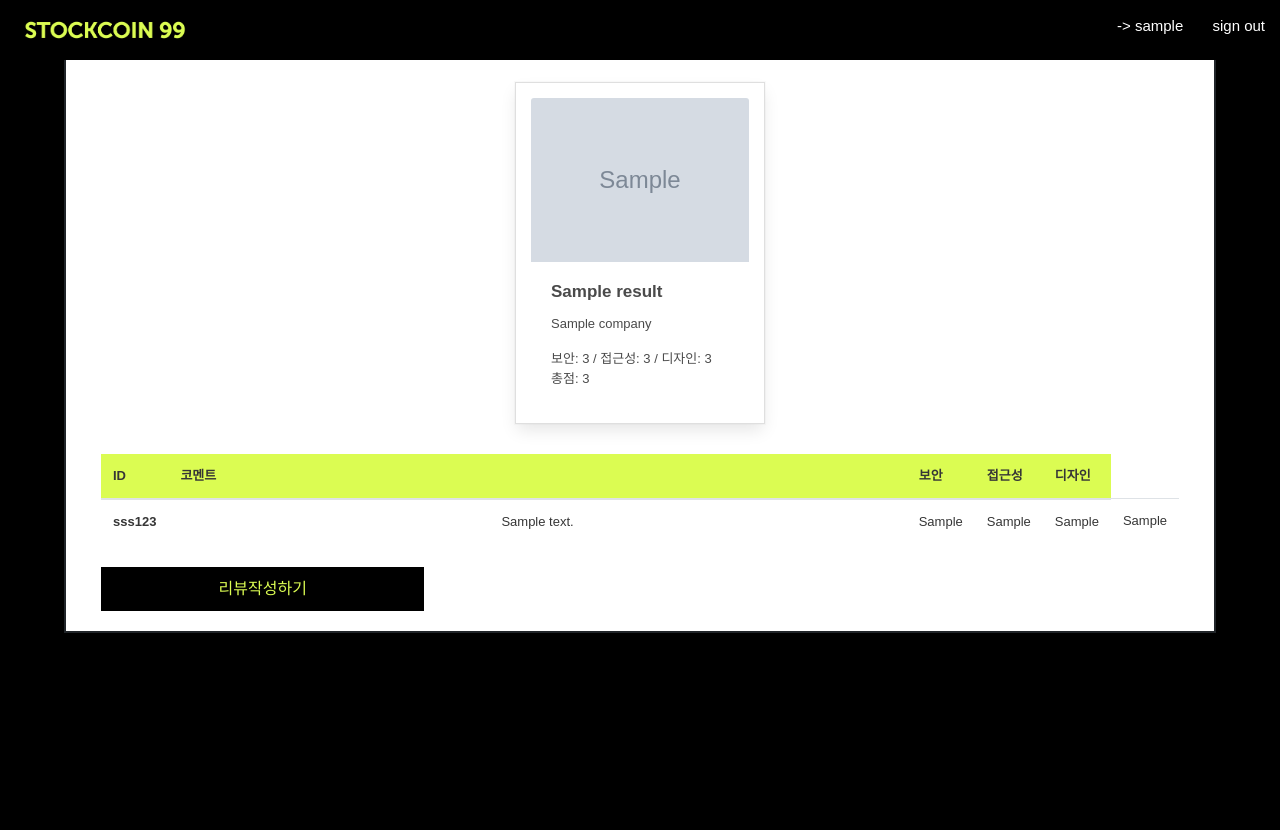
After one commit to soujinko/project01_team4, a Flask app: template templates/detail.html in a window 1280 px wide. The commit adds this page. Run offline with Flask 2, Linux system fonts and the light colour scheme; the template is opened without the code that fills it: most values are stand-ins (such as "Sample title", 1, 10 or a date in 2020); grey boxes marked "Sample" are stand-in pictures; some libraries are stand-ins or nearby versions.

Commit message:
no message

```diff
--- /dev/null
+++ b/templates/detail.html
@@ -0,0 +1,455 @@
+<!doctype html>
+<html lang="en">
+    <!-- Webpage Title -->
+    <title>STOCKCOIN</title>
+    <link rel="shortcut icon" href="{{ url_for('static', filename='favicon.ico') }}" type="image/x-icon">
+    <link rel="icon" href="{{ url_for('static', filename='favicon.ico') }}" type="image/x-icon">
+    <meta property="og:title" content="STOCKCOIN"/>
+    <meta property="og:description" content="내게 필요한 주식, 코인 앱 정보를 한눈에"/>
+    <meta property="og:image" content="{{ url_for('static', filename='ogimg.png') }}"/>
+ <!-- Required meta tags -->
+    <meta charset="utf-8">
+    <meta name="viewport" content="width=device-width, initial-scale=1, shrink-to-fit=no">
+
+    <!-- Bulma CSS -->
+    <link rel="stylesheet" href="https://cdn.jsdelivr.net/npm/bulma@0.9.1/css/bulma.min.css">
+
+      <!-- Bootstrap CSS -->
+    <link rel="stylesheet" href="https://maxcdn.bootstrapcdn.com/bootstrap/4.0.0/css/bootstrap.min.css"
+        integrity="sha384-Gn5384xqQ1aoWXA+058RXPxPg6fy4IWvTNh0E263XmFcJlSAwiGgFAW/dAiS6JXm" crossorigin="anonymous">
+
+
+    <!-- Font Awesome CSS -->
+    <link href="//maxcdn.bootstrapcdn.com/font-awesome/4.7.0/css/font-awesome.min.css" rel="stylesheet">
+
+    <!-- JS -->
+    <script src="https://ajax.googleapis.com/ajax/libs/jquery/3.5.1/jquery.min.js"></script>
+    <script src="https://cdnjs.cloudflare.com/ajax/libs/jquery-cookie/1.4.1/jquery.cookie.js"></script>
+    <script src="https://cdnjs.cloudflare.com/ajax/libs/popper.js/1.12.9/umd/popper.min.js"
+            integrity="sha384-ApNbgh9B+Y1QKtv3Rn7W3mgPxhU9K/ScQsAP7hUibX39j7fakFPskvXusvfa0b4Q"
+            crossorigin="anonymous"></script>
+    <script src="https://maxcdn.bootstrapcdn.com/bootstrap/4.0.0/js/bootstrap.min.js"
+            integrity="sha384-JZR6Spejh4U02d8jOt6vLEHfe/JQGiRRSQQxSfFWpi1MquVdAyjUar5+76PVCmYl"
+            crossorigin="anonymous"></script>
+
+
+    <script>
+        console.log('{{ result.app_name }}')
+
+        function sign_out() {
+            $.removeCookie('mytoken', {path: '/'});
+            alert('로그아웃 되었습니다.')
+            window.location.href = "/login"
+        }
+
+        function postReview() {
+            let username = '{{ user_info.username}}'
+            let appname = '{{ result.app_name }}'
+            let comment = $('#post-comment').val()
+            let star1 = $('#select1').val()
+            let star2 = $('#select2').val()
+            let star3 = $('#select3').val()
+            let star4 = $('#select4').val()
+
+            console.log(appname, comment, star1, star2, star3, star4, username)
+            $.ajax({
+                type: "POST",
+                url: "/review",
+                data: {
+                    username_give: username,
+                    appname_give: appname,
+                    comment_give: comment,
+                    star1_give: star1,
+                    star2_give: star2,
+                    star3_give: star3,
+                    star4_give: star4
+                },
+                success: function (response) { // 성공하면
+                    alert(response["msg"]);
+                    window.location.reload()
+                }
+            })
+        }
+
+        function openClose() {
+            if ($("#post-box").css("display") == "none") {
+                $("#post-box").show();
+                $("#btn-post-box").text("리뷰작성닫기");
+            } else {
+                $("#post-box").hide();
+                $("#btn-post-box").text("리뷰작성하기");
+            }
+        }
+
+
+        function review() {
+            alert('로그인 해주세요')
+            window.location.href = '/login'
+            return
+        }
+
+    </script>
+    <style>
+          * {
+            font-family: 'Jua', sans-serif;
+        }
+        html, body {
+                background-color: black;
+                height:100%;
+
+            }
+
+          .nav {
+              background-color: black;
+              width: 100%;
+              height: 60px;
+              position: fixed;
+              top: 0;
+              z-index: 1;
+              margin-top: 0;
+              display: flex;
+              align-items: center;
+          }
+
+          .logo {
+              width: 170px;
+              margin-left: 20px;
+
+          }
+
+          .login {
+              position: absolute;
+              right: 15px;
+              top: 25%;
+              font-size: 15px;
+              z-index: 1;
+          }
+
+          .user {
+              display: inline-block;
+              margin-right: 25px;
+              z-index: 1;
+              font-size: 15px;
+          }
+
+          .user:hover {
+              display: inline-block;
+              margin-right: 25px;
+              z-index: 1;
+              font-size: 15px;
+              border-bottom: 2px solid #DBFC52;
+          }
+        .signout {
+            display: inline-block;
+            z-index: 1;
+            font-size: 15px;
+        }
+        .signout:hover {
+            display: inline-block;
+            z-index: 1;
+            font-size: 15px;
+            border-bottom: 2px solid #DBFC52;
+        }
+
+        {#.buttonwrap{#}
+        {#    width: 60%;#}
+        {#    margin: 3px auto;#}
+        {#    float: right;#}
+        {##}
+        {#}#}
+        button {
+            width: 30%;
+            background-color: black;
+            border: 0px solid;
+            border-radius: 0;
+            color: #DBFC52;
+            padding:  10px;
+            text-weight: 2px border;
+        }
+         button:hover {
+            width: 30%;
+            background-color: #DBFC52;
+            border: 0px solid;
+            border-radius: 0;
+            color: black;
+            padding:  10px;
+            text-weight: 2px border;
+        }
+
+        {#.login {#}
+        {#    position: absolute;#}
+        {#    right: 15px;#}
+        {#    font-size: 15px;#}
+        {#    z-index: 1;#}
+        {#    top: 8px;#}
+        {#}#}
+        {#.login:hover {#}
+        {#    position: absolute;#}
+        {#    right: 15px;#}
+        {#    top: 8px;#}
+        {#    font-size: 15px;#}
+        {#    border-bottom: 2px solid #DBFC52;#}
+        {#    z-index: 1;#}
+        {#}#}
+
+    .card-one {
+        border: 2px solid;
+        margin: 30px auto;
+        padding: 20px;
+        width: 90%;
+        background-color: white;
+
+    }
+     .card {
+            background-color: white;
+            padding: 15px;
+            box-sizing: border-box;
+            border-radius: 0;
+
+        }
+{#    .card-table{#}
+{#        margin: 20px auto;#}
+{#    }#}
+{#    .reviews{#}
+{#        width: 60%;#}
+{#        margin: 3px auto;#}
+{#    }#}
+{##}
+{#    #post-box {#}
+{#        width: 700px;#}
+{#        margin: 20px auto;#}
+{#        padding: 50px;#}
+{#    }#}
+{#    img{#}
+{#        border: 1px solid black;#}
+{#    }#}
+{##}
+{#    .img-icon {#}
+{#        width: 200px;#}
+{#        height: 200px;#}
+{#    }#}
+{#    .td1{#}
+{#        width: 100px;#}
+{#        line-height: 180%;#}
+{#        float: left;#}
+{#        font-size: 16px;#}
+{#    }#}
+{#    .td2{#}
+{#        width: 100px;#}
+{#        float: left;#}
+{#        line-height: 180%;#}
+{#        font-size: 16px;#}
+{##}
+{##}
+{#    }#}
+{#    .reviewbar{#}
+{#        margin: 1px auto;#}
+{#        width: 60%;#}
+{#        padding: 4px;#}
+{#        background-color: #DBFC52;#}
+{#        border: 1px solid black;#}
+{#        font-size: 20px;#}
+{#        font-weight: bold;#}
+{#    }#}
+{#    .comment{#}
+{#        margin: 10px;#}
+{#        background-color: #DBFC52;#}
+{#    }#}
+{#    .left {#}
+{#          float: left;#}
+{#          width: 250px;#}
+{#/*          border: 3px solid #73AD21;*/#}
+{#          padding: 10px;#}
+{#        }#}
+{#    .right {#}
+{#          float: right;#}
+{#          width: 250px;#}
+{#/*          border: 3px solid #73AD21;*/#}
+{#          padding: 10px;#}
+{#        }#}
+
+    </style>
+
+    </head>
+    <body>
+
+        <div class="nav">
+            <div class="logo" onclick="window.location.href='/'">
+                <img src="../static/logo2.png" alt="">
+            </div>
+
+            <div class="login">
+                {% if user_info %}
+                    <div style="" class="user">
+                        <a onclick="window.location.href='/user/{{ user_info.username }}'"
+                           style="color: white; text-decoration:none;">-> {{ user_info.username }} </a>
+                    </div>
+
+                    <div style="display: inline-block" class="signout">
+                        <a onclick="sign_out()" style="color: white; text-decoration:none;">sign out</a>
+                    </div>
+
+                {% else %}
+                    <a href="/login" style="color: white; text-decoration:none;">sign in / sign up</a>
+                {% endif %}
+            </div>
+        </div>
+
+
+
+{#리뷰정보 불러오기#}
+<div id="card" class="card-one">
+
+
+
+{#부트스트랩 #}
+<div class="container"  style="justify-content: center; padding-top: 30px;">
+
+    <div style="width: 250px; margin: 0px auto 0px auto;" class="card">
+        <img class="card-img-top" src="{{ result.image_url }}" alt="Card image cap">
+        <div class="card-body">
+            <h5 class="card-title" style="font-size: 17px; font-weight: bold">{{ result.app_name }}</h5>
+            <p class="card-text" style="font-size: 13px;">{{ result.company }}</p>
+            <p class="card-text" style="font-size: 13px;">보안: 3 / 접근성: 3 / 디자인: 3 <br> 총점: 3</p>
+
+        </div>
+    </div>
+
+
+        <table class="table" style="font-size: 13px; margin-top: 30px; text-align: center">
+            <thead style="background-color: #DBFC52; white-space:nowrap;">
+            <tr >
+                <th scope="col">ID</th>
+                <th class="col" scope="col">코멘트</th>
+                <th scope="col">보안</th>
+                <th scope="col">접근성</th>
+                <th scope="col">디자인</th>
+            </tr>
+            </thead>
+
+            <tbody>
+            {% for i in result2 %}
+            <tr>
+                <th scope="row">sss123</th>
+                <td>{{ i.comment }}</td>
+                <td>{{ i.star1 }}</td>
+                <td>{{ i.star2 }}</td>
+                <td>{{ i.star3 }}</td>
+                <td>{{ i.star4 }}</td>
+            </tr>
+            {% endfor %}
+
+
+            </tbody>
+        </table>
+
+    <button type="button" class="buttonwrap" onclick="openClose()">리뷰작성하기</button>
+
+</div>
+{##}
+{##}
+{##}
+{#    <p class="reviewbar">Review List</p>#}
+{#    <div class="reviews">#}
+{#        <table class="table">#}
+{#            <thead>#}
+{#            <tr>#}
+{#                <th scope="col">아이디</th>#}
+{#                <th scope="col">코멘트</th>#}
+{#                <th scope="col">접근성</th>#}
+{#                <th scope="col">보안</th>#}
+{#                <th scope="col">접근성</th>#}
+{#                <th scope="col">디자인</th>#}
+{#            </tr>#}
+{##}
+{##}
+{#            </thead>#}
+{##}
+{#            <tbody id="reviews-box">#}
+{#            {% for i in result2 %}#}
+{#                <tr>#}
+{#                    <td>ID</td>#}
+{#                    <td>{{ i.comment }}</td>#}
+{#                    <td>{{ i.star1 }}</td>#}
+{#                    <td>{{ i.star2 }}</td>#}
+{#                    <td>{{ i.star3 }}</td>#}
+{#                    <td>{{ i.star4 }}</td>#}
+{#                </tr>#}
+{##}
+{#            {% endfor %}#}
+{##}
+{##}
+{#            </tbody>#}
+{#        </table>#}
+{#    </div>#}
+{##}
+{#    <div class="buttonwrap">#}
+{#        <button onclick="openClose()" >리뷰작성하기</button>#}
+{#    </div>#}
+
+    <div id="post-box" style="display:none">
+        <div class="comment">
+            <br>
+            <a>리뷰 코멘트</a>
+            <br>
+            <textarea id="post-comment" class="form-control" rows="4"></textarea>
+        </div>
+
+        <div class="left">
+            만족도
+            <select id="select1">
+                <option value="1">1점</option>
+                <option value="2">2점</option>
+                <option value="3">3점</option>
+                <option value="4">4점</option>
+                <option value="5" selected>5점</option>
+            </select>
+
+            <br>
+            <br>
+            실용성
+            <select class="form-select group" id="select2" aria-label="Default select example"
+                    style="display: initial">
+                <option value="1">1점</option>
+                <option value="2">2점</option>
+                <option value="3">3점</option>
+                <option value="4">4점</option>
+                <option value="5" selected>5점</option>
+            </select>
+
+            <br>
+            <br>
+
+        </div>
+        <div class="right">
+            접근성
+            <select class="form-select group" id="select3" aria-label="Default select example"
+                    style="display: initial">
+                <option value="1">1점</option>
+                <option value="2">2점</option>
+                <option value="3">3점</option>
+                <option value="4">4점</option>
+                <option value="5" selected>5점</option>
+            </select>
+
+            <br>
+            <br>
+            디자인
+            <select class="form-select group" id="select4" aria-label="Default select example"
+                    style="display: initial">
+                <option value="1">1</option>
+                <option value="2">2</option>
+                <option value="3">3</option>
+                <option value="4">4</option>
+                <option value="5" selected>5점</option>
+            </select>
+            <br>
+            <br>
+        </div>
+        <button type="button" class="reviewbtn" onclick="postReview()">리뷰저장</button>
+    </div>
+
+</div>
+
+    </body>
+</html>
```
Also changed, not shown: templates/index.html (+123 -75 lines).
